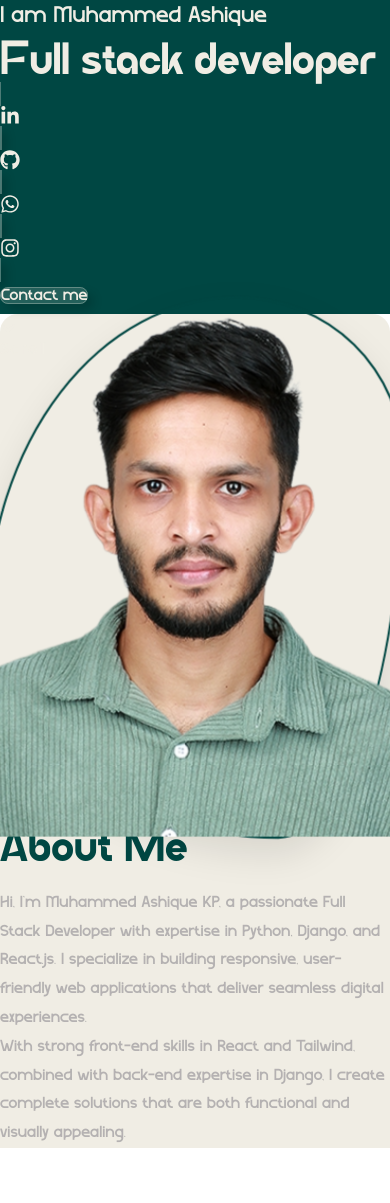
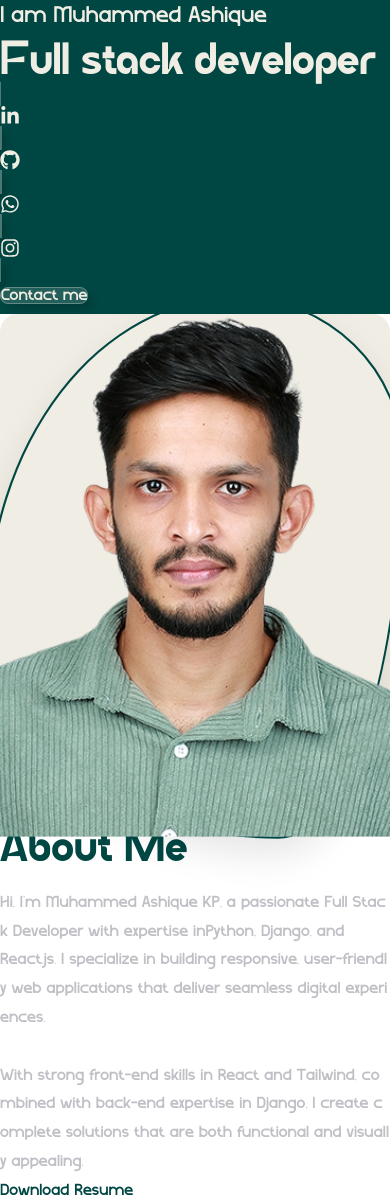
Before and after one commit to Ashique64/Ashique-Portfolio, a React (Vite) app in the folder frontend/: page / in a window 390 px wide. Before the commit the page ends 1148 px from the top, so only its background shows below. Built offline with nearby package versions, Linux system fonts and the light colour scheme.

Commit message:
About section animation done

```diff
--- a/frontend/src/components/About/About.jsx
+++ b/frontend/src/components/About/About.jsx
@@ -1,9 +1,52 @@
-import React from "react";
+import React, { useRef } from "react";
+import gsap from "gsap";
+import ScrollTrigger from "gsap/ScrollTrigger";
+import SplitText from "gsap/SplitText";
+import { useGSAP } from "@gsap/react";
 import "./About.scss";
 
+gsap.registerPlugin(ScrollTrigger, SplitText);
+
 const About = () => {
+    const aboutRef = useRef();
+    const contentRef = useRef();
+
+    useGSAP(() => {
+        ScrollTrigger.create({
+            trigger: aboutRef.current,
+            start: "top top",
+            end: "bottom+=20% top",
+            pin: true,
+            scrub: true,
+        });
+
+        const paragraphs = contentRef.current.querySelectorAll("p");
+        paragraphs.forEach((p) => {
+            const split = new SplitText(p, { type: "chars" });
+
+            gsap.fromTo(
+                split.chars,
+                { color: "var(--accent-color)" },
+                {
+                    color: "var(--primary-color)",
+                    stagger: 0.08,
+                    ease: "none",
+                    scrollTrigger: {
+                        trigger: p,
+                        start: "bottom 60%",
+                        end: "bottom top",
+                        scrub: true,
+                    },
+                }
+            );
+        });
+    });
     return (
-        <div className="about relative w-full flex items-center justify-center min-h-screen py-0 md:py-16" id="about">
+        <div
+            ref={aboutRef}
+            className="about relative w-full flex items-center justify-center min-h-screen py-0 md:py-12"
+            id="about"
+        >
             <div className="container px-6 md:px-12 flex items-center justify-center overflow-hidden mt-12">
                 <div className="about-row flex flex-col md:flex-row items-center md:items-start justify-between w-full gap-10 py-6">
                     <div className="image-section w-full md:w-1/3 flex items-center justify-center py-6">
@@ -15,20 +58,28 @@ const About = () => {
                             />
                         </div>
                     </div>
-                    <div className="content-section w-full md:w-2/3 py-6">
+                    <div ref={contentRef} className="content-section w-full md:w-2/3 py-6">
                         <h3 className="title lg:mb-8">About Me</h3>
                         <p className="mb-4 inline-block">
                             Hi, I'm <span className="font-semibold text-[var(--primary-color)]">Muhammed Ashique KP</span>,
                             a passionate Full Stack Developer with expertise in
                             <span className="font-semibold"> Python, Django, and React.js</span>. I specialize in building
-                            responsive, user-friendly web applications that deliver seamless digital experiences.
-                        </p>
-                        <p className="text-lg leading-relaxed font-[var(--secondary-font)] mb-4">
-                            With strong front-end skills in <span className="font-semibold">React</span> and{" "}
+                            responsive, user-friendly web applications that deliver seamless digital experiences. <br /> <br /> With
+                            strong front-end skills in <span className="font-semibold">React</span> and{" "}
                             <span className="font-semibold">Tailwind</span>, combined with back-end expertise in{" "}
                             <span className="font-semibold">Django</span>, I create complete solutions that are both
                             functional and visually appealing.
                         </p>
+
+                        <p className="text-lg leading-relaxed font-[var(--secondary-font)] mb-4"></p>
+
+                        <a
+                            href="/files/Ashique Full-Stack.pdf"
+                            download="Ashique_Full-Stack.pdf"
+                            className="resume-btn inline-block mt-6 px-6 py-3 border-2 border-[var(--primary-color)] text-[var(--primary-color)] font-medium rounded-md hover:bg-[var(--primary-color)] hover:text-[var(--secondary-color)] transition-all duration-300"
+                        >
+                            Download Resume
+                        </a>
                     </div>
                 </div>
             </div>
--- a/frontend/src/components/About/About.scss
+++ b/frontend/src/components/About/About.scss
@@ -25,7 +25,13 @@
                     font-family: var(--secondary-font);
                     line-height: 1.8;
                     color: var(--accent-color);
+                }
 
+                .resume-btn {
+                    font-family: var(--secondary-font);
+                    font-size: var(--font-h6);
+                    border-radius: 8px;
+                    cursor: pointer;
                 }
             }
         }
```
Also changed, not shown: 1 other file (tests, documents, lock files or other folders).
